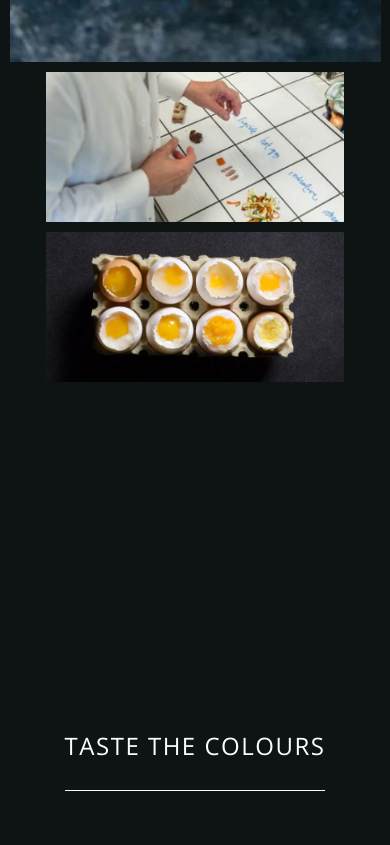
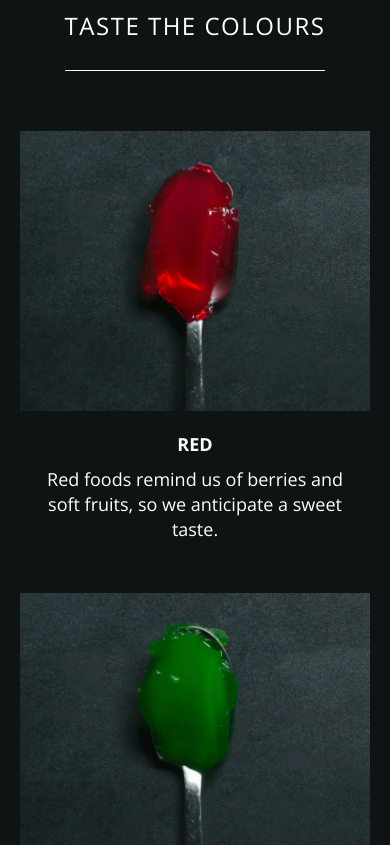
Before and after one commit to sebashdm1/frontend-test, a React (Vite) app: page / in a window 390 px wide. Shown: the part 1140-1985 px from the top of the page. Built offline with nearby package versions, Linux system fonts and the light colour scheme.

Commit message:
fix: fixing images responsive with new images dimention

```diff
--- a/src/components/ColorsSection/ColorsSection.scss
+++ b/src/components/ColorsSection/ColorsSection.scss
@@ -115,12 +115,53 @@
     .colors-container {
       .content {
         .card-list {
-          grid-template-columns: 1fr;
-          gap: $spacing-md;
+          grid-template-columns: repeat(2, 1fr);
+          gap: $spacing-sm;
+          max-width: 800px;
 
           .card {
             .card-figure {
               width: 100%;
+              min-height: 250px;
+
+              .card-image-button {
+                width: 100%;
+
+                &:hover,
+                &:focus {
+                  transform: scale(1.02);
+                }
+
+                img {
+                  width: 100%;
+                }
+              }
+            }
+
+            .card-content {
+              width: 100%;
+              padding: $spacing-sm;
+            }
+          }
+        }
+      }
+    }
+  }
+
+  @media (max-width: $breakpoint-sm) {
+    .colors-container {
+      .content {
+        .card-list {
+          grid-template-columns: 1fr;
+          gap: $spacing-md;
+          max-width: 400px;
+
+          .card {
+            .card-figure {
+              width: 100%;
+              min-height: 280px;
+              max-width: 400px;
+              margin: 0 auto;
 
               .card-image-button {
                 width: 100%;
--- a/src/components/CookingSection/CookingSection.scss
+++ b/src/components/CookingSection/CookingSection.scss
@@ -153,18 +153,19 @@
         height: auto;
         width: 100%;
 
-        .image-left {
+        .clear {
           width: 100%;
-          height: 400px;
+          height: 350px;
         }
 
         .images-right {
           width: 100%;
+          height: auto;
 
           .image-top,
           .image-bottom {
             width: 100%;
-            height: 195px;
+            height: 170px;
           }
         }
       }
@@ -198,24 +199,25 @@
         justify-items: center;
         width: 100%;
 
-        .image-left {
-          width: 80%;
-          height: 300px;
+        .clear {
+          width: 90%;
+          height: 240px;
         }
 
         .images-right {
-          width: 80%;
+          width: 90%;
+          height: auto;
 
           .image-top,
           .image-bottom {
             width: 100%;
-            height: 150px;
+            height: 115px;
           }
         }
       }
 
       .content-section {
-        width: 80%;
+        width: 90%;
         align-self: center;
         height: auto;
 
```
